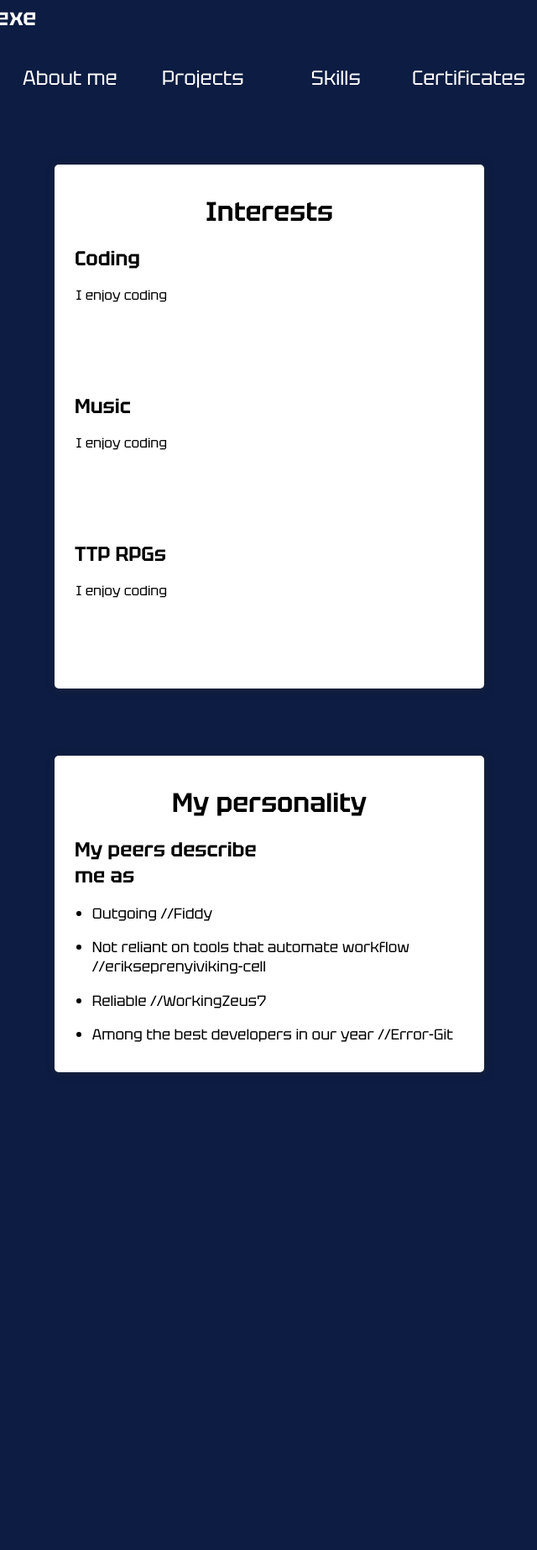
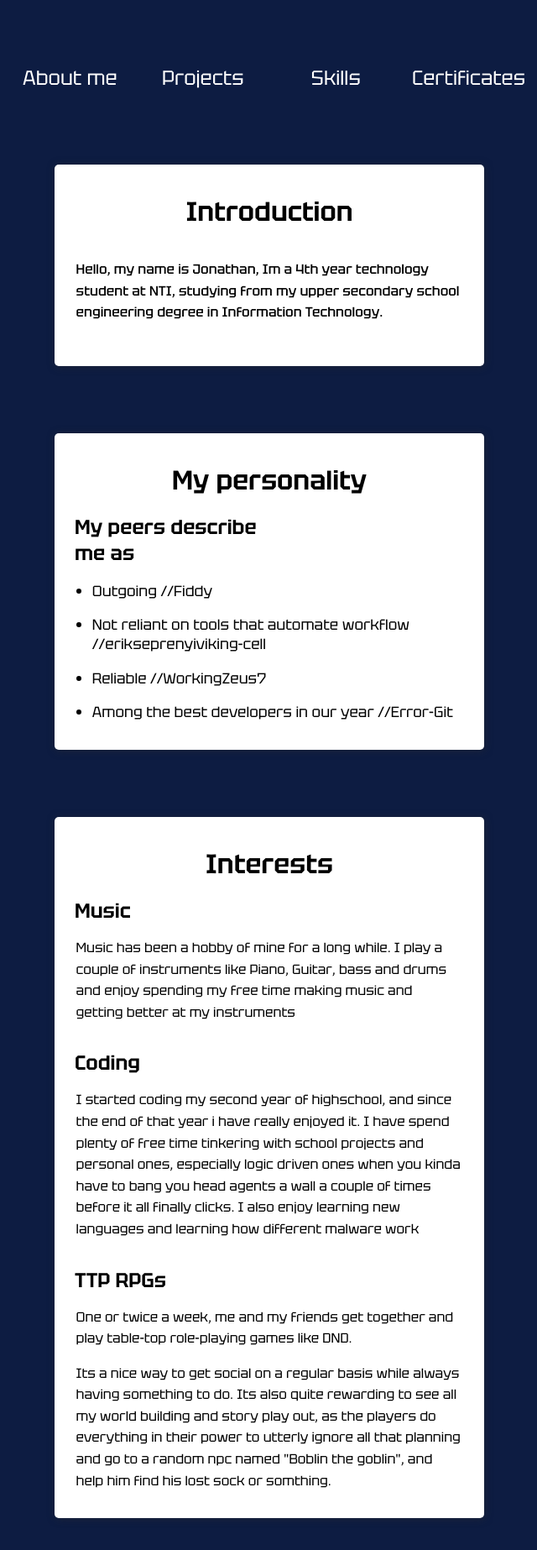
Before and after one commit to ShlimerAFK/shlimerafk.github.io, a plain HTML site: page index.html in a window 1280 px wide. Shown: the part 20-1866 px from the top of the page at 84% size, without its empty margins (319-959 px from the left). Before the commit the page ends 1457 px from the top, so only its background shows below. Drawn offline with Linux system fonts and the light colour scheme.

Commit message:
Added more text to the index page

```diff
--- a/index.html
+++ b/index.html
@@ -11,7 +11,7 @@
 <body>
 
     <header>
-        <h1> ShlimerAFK Portfolio.exe </h1>
+        <h1> Portfolio.exe </h1>
     </header>
 
     <nav>
@@ -48,45 +48,25 @@
             <section>
 
                 <div class="section_title">
-                    <h3> Interests </h3>
+                    <h3> Introduction </h3>
                 </div>
 
                 <article>
-                    <div class="article_title">
-                        <h4> Coding </h4>
-                    </div>
 
                     <div class="article_text_box">
-                        <p> I enjoy coding </p>
+                        <p>
+                            <b>
+                                Hello, my name is Jonathan, Im a 4th year technology student at NTI, studying from my
+                                upper secondary school engineering degree in Information
+                                Technology.
+                            </b>
+                        </p>
                     </div>
 
                 </article>
 
-                <article>
-                    <div class="article_title">
-                        <h4> Music </h4>
-                    </div>
+            </section>
 
-                    <div class="article_text_box">
-                        <p> I enjoy coding </p>
-                    </div>
-
-                </article>
-
-                <article>
-                    <div class="article_title">
-                        <h4> TTP RPGs </h4>
-                    </div>
-
-                    <div class="article_text_box">
-                        <p> I enjoy coding </p>
-                    </div>
-
-
-                </article>
-
-
-            </section>
 
             <section>
 
@@ -95,6 +75,7 @@
                 </div>
 
                 <article>
+
                     <div class="article_title">
                         <h4> My peers describe me as </h4>
                     </div>
@@ -121,6 +102,65 @@
 
             </section>
 
+            <section>
+
+                <div class="section_title">
+                    <h3> Interests </h3>
+                </div>
+
+                <article>
+
+                    <div class="article_title">
+                        <h4> Music </h4>
+                    </div>
+
+                    <div class="article_text_box">
+                        <p> Music has been a hobby of mine for a long while. I play a couple of instruments like Piano,
+                            Guitar, bass and drums and enjoy spending my free time making music and getting better at my
+                            instruments</p>
+                    </div>
+
+                </article>
+
+                <article>
+
+                    <div class="article_title">
+                        <h4> Coding </h4>
+                    </div>
+
+                    <div class="article_text_box">
+                        <p> I started coding my second year of highschool, and since the end of that year i have really
+                            enjoyed it. I have spend plenty of free time tinkering with school projects and personal
+                            ones, especially logic driven ones when you kinda have to bang you head agents a wall a
+                            couple of times before it all finally clicks. I also enjoy learning new languages and
+                            learning how different malware work</p>
+                    </div>
+
+                </article>
+
+                <article>
+
+                    <div class="article_title">
+                        <h4> TTP RPGs </h4>
+                    </div>
+
+                    <div class="article_text_box">
+                        <p>
+                            One or twice a week, me and my friends get together and play table-top role-playing games
+                            like DND.
+                        </p>
+                        <p>
+                            Its a nice way to get social on a regular basis while always having something to do. Its
+                            also quite rewarding to see all my world building and story play out, as the players do
+                            everything in their power to utterly ignore all that planning and go to a random npc named
+                            "Boblin the goblin", and help him find his lost sock or somthing.
+                        </p>
+                    </div>
+
+                </article>
+
+            </section>
+
         </div>
 
     </main>
--- a/style/style.css
+++ b/style/style.css
@@ -218,7 +218,7 @@ article {
     width: 100%;
 
     height: fit-content;
-    min-height: 10rem;
+    min-height: 8rem;
 
     flex-direction: column;
 
```
Also changed, not shown: pages/certificates.html (+1 -1 lines), pages/projects.html (+5 -5 lines), pages/skills.html (+1 -1 lines).
